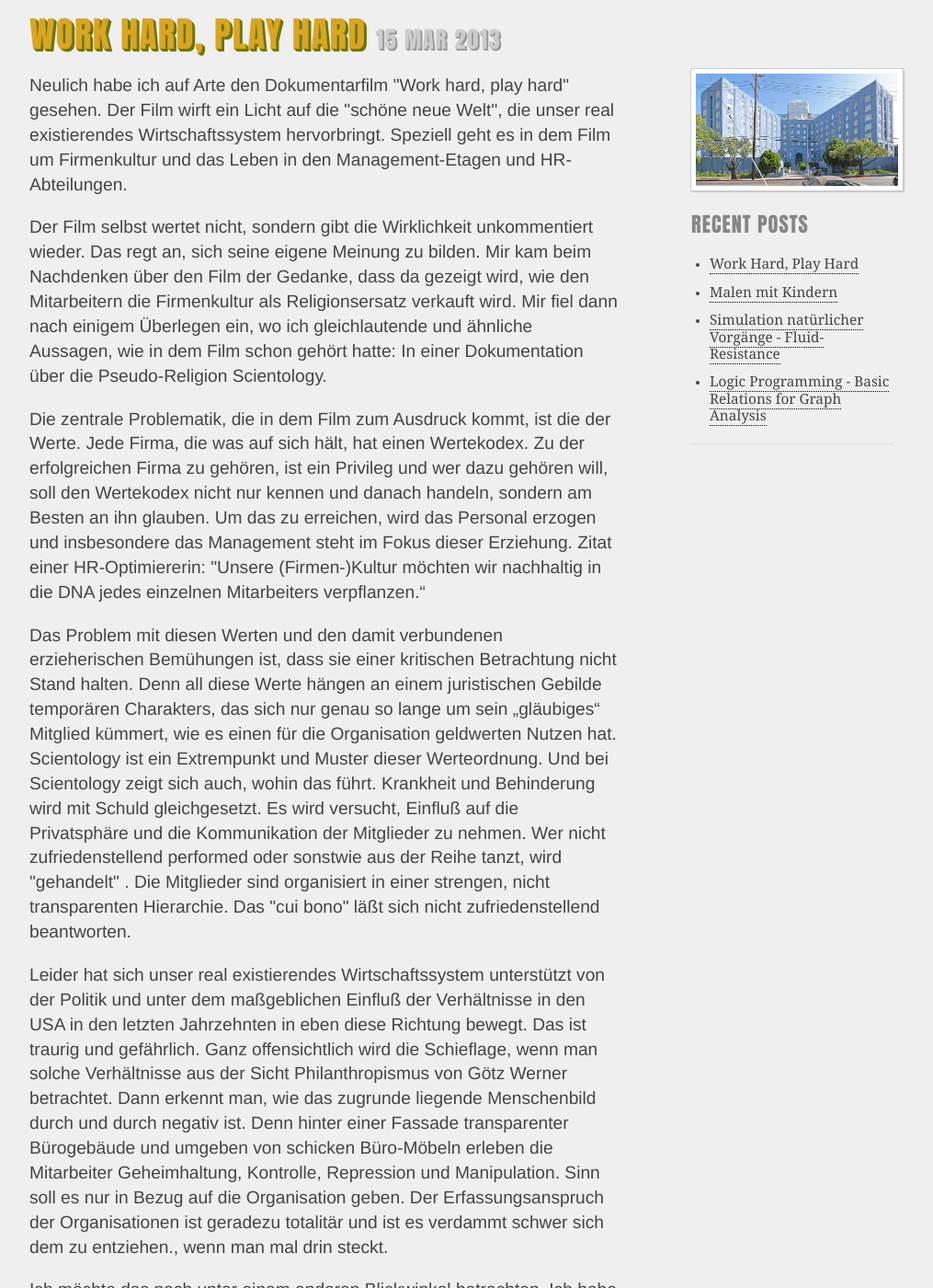
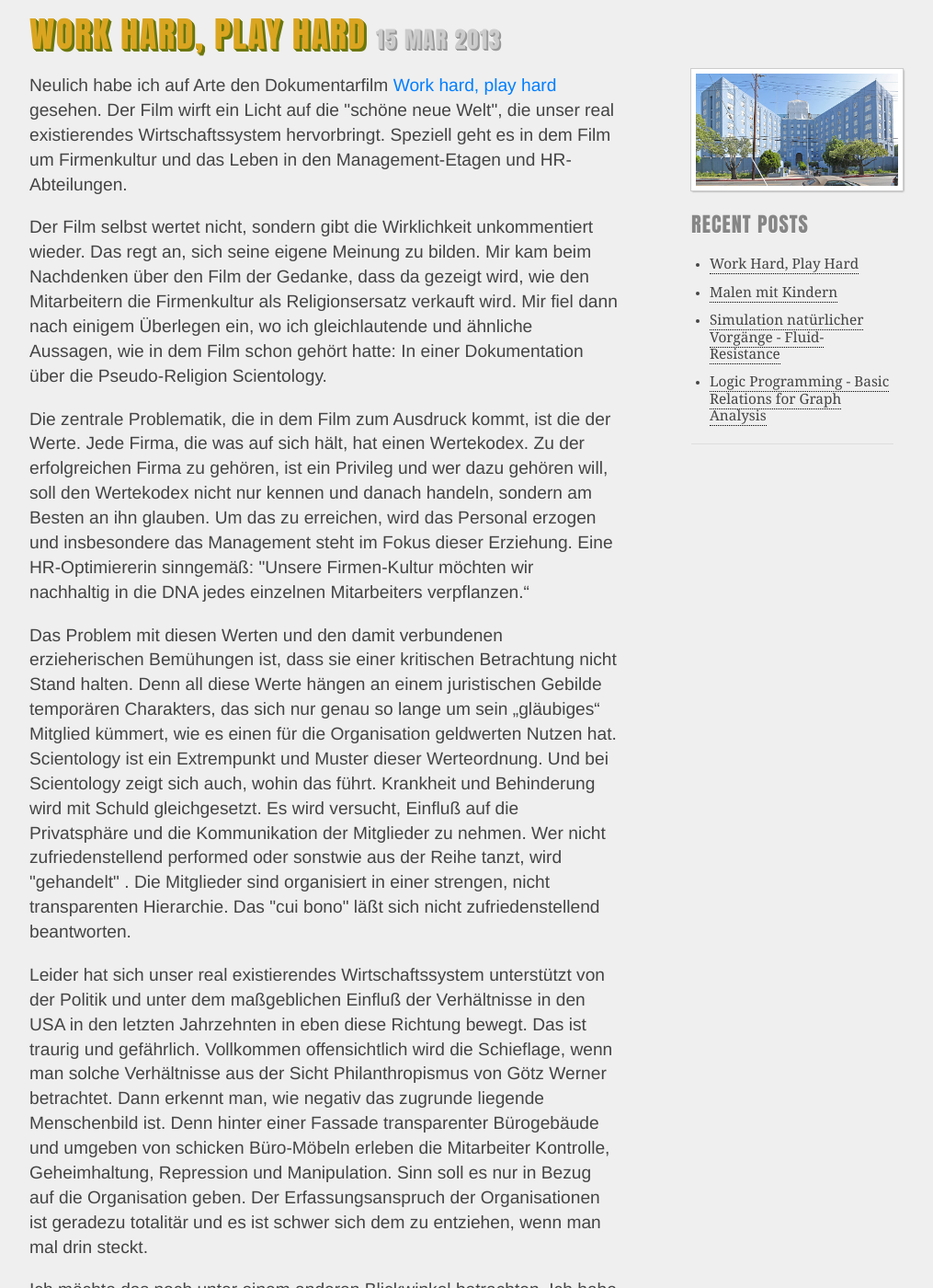
Before and after one commit to dokuryoku/dokuryoku.github.com, a Jekyll site: the page built from _posts/2013-03-15-Work-Hard-Play-Hard.html, in a window 1280 px wide and 1400 px high. Shown: the whole window at 92% size, without its empty margins (128-1143 px from the left). Built offline with Jekyll 4.4.1, drawn with Linux system fonts in a browser that asks for light colours; some of the changed text lies outside the part shown.

Commit message:
update posts

```diff
--- a/_posts/2013-03-15-Work-Hard-Play-Hard.html
+++ b/_posts/2013-03-15-Work-Hard-Play-Hard.html
@@ -4,8 +4,8 @@ description: "Work Hard, Play Hard - Schöne neue Arbeitswelt"
 title: "Work Hard, Play Hard"
 ---
 
-<p>Neulich habe ich auf Arte den Dokumentarfilm "Work hard, play hard" gesehen. Der
-Film wirft ein Licht auf die  "schöne neue Welt", die unser real existierendes
+<p>Neulich habe ich auf Arte den Dokumentarfilm <a href="http://www.workhardplayhard-film.de">Work hard, play hard</a>
+ gesehen. Der Film wirft ein Licht auf die  "schöne neue Welt", die unser real existierendes
 Wirtschaftssystem hervorbringt. Speziell geht es in dem Film um Firmenkultur und
 das Leben in den Management-Etagen und HR-Abteilungen.</p>
 
@@ -21,7 +21,7 @@ Jede Firma, die was auf sich hält, hat einen Wertekodex. Zu der erfolgreichen F
 zu gehören, ist ein Privileg und wer dazu gehören will, soll den Wertekodex nicht
 nur kennen und danach handeln, sondern am Besten an ihn glauben. Um das zu erreichen,
 wird das Personal erzogen und insbesondere das Management steht im Fokus dieser
-Erziehung. Zitat einer HR-Optimiererin: "Unsere (Firmen-)Kultur möchten wir nachhaltig
+Erziehung. Eine HR-Optimiererin sinngemäß: "Unsere Firmen-Kultur möchten wir nachhaltig
 in die DNA jedes einzelnen Mitarbeiters verpflanzen.“</p>
 
 <p>Das Problem mit diesen Werten und den damit verbundenen erzieherischen Bemühungen
@@ -34,18 +34,19 @@ gleichgesetzt. Es wird versucht, Einfluß auf die Privatsphäre und die Kommunik
 der Mitglieder zu nehmen. Wer nicht zufriedenstellend performed oder sonstwie aus
 der Reihe tanzt, wird "gehandelt" . Die Mitglieder sind organisiert in einer strengen,
 nicht transparenten Hierarchie. Das "cui bono" läßt sich nicht zufriedenstellend
-beantworten.<p>
+beantworten.</p>
 
 <p>Leider hat sich unser real existierendes Wirtschaftssystem unterstützt von der
 Politik und unter dem maßgeblichen Einfluß der Verhältnisse in den USA in den letzten
-Jahrzehnten in eben diese Richtung bewegt. Das ist traurig und gefährlich. Ganz
-offensichtlich wird die Schieflage, wenn man solche Verhältnisse aus der Sicht
-Philanthropismus von Götz Werner betrachtet. Dann erkennt man, wie das zugrunde
-liegende Menschenbild durch und durch negativ ist. Denn hinter einer Fassade
-transparenter Bürogebäude und umgeben von schicken Büro-Möbeln erleben die Mitarbeiter
-Geheimhaltung, Kontrolle, Repression und Manipulation. Sinn soll es nur in Bezug
-auf die Organisation geben. Der Erfassungsanspruch der Organisationen ist geradezu
-totalitär und ist es verdammt schwer sich dem zu entziehen., wenn man mal drin steckt.</p>
+Jahrzehnten in eben diese Richtung bewegt. Das ist traurig und gefährlich.
+
+Vollkommen offensichtlich wird die Schieflage, wenn man solche Verhältnisse aus der Sicht
+Philanthropismus von Götz Werner betrachtet. Dann erkennt man, wie negativ das zugrunde
+liegende Menschenbild ist. Denn hinter einer Fassade transparenter Bürogebäude und
+umgeben von schicken Büro-Möbeln erleben die Mitarbeiter Kontrolle, Geheimhaltung,
+Repression und Manipulation. Sinn soll es nur in Bezug auf die Organisation geben.
+Der Erfassungsanspruch der Organisationen ist geradezu totalitär und es ist schwer sich
+dem zu entziehen, wenn man mal drin steckt.</p>
 
 <p>Ich möchte das noch unter einem anderen Blickwinkel betrachten. Ich habe mich, aus
 einem Zufall heraus, vor einigen Monaten mit dem Thema Fremdenlegion und speziell
```
Also changed, not shown: other parts of _posts/2013-03-15-Work-Hard-Play-Hard.html (+6 -5 lines), _posts/2013-02-28-Mit-Kindern-Malen.html (+8 -16 lines).
